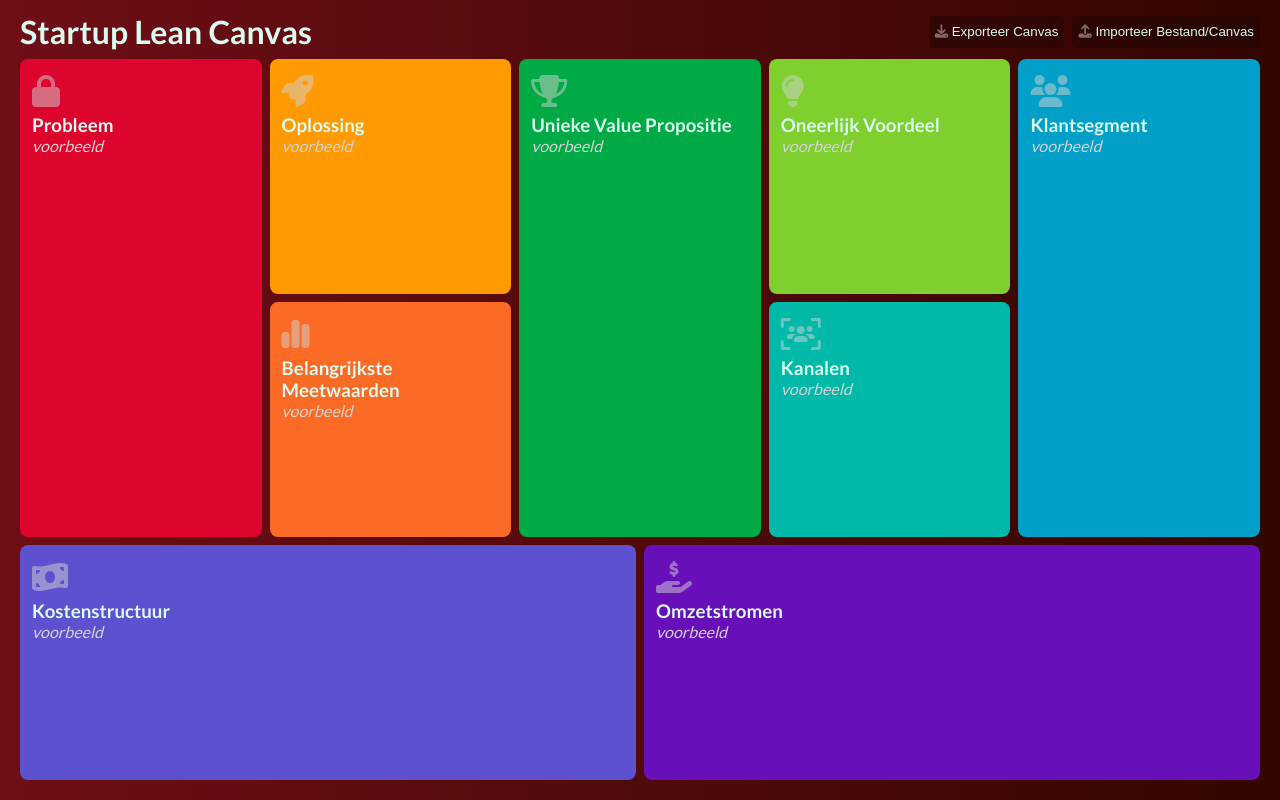
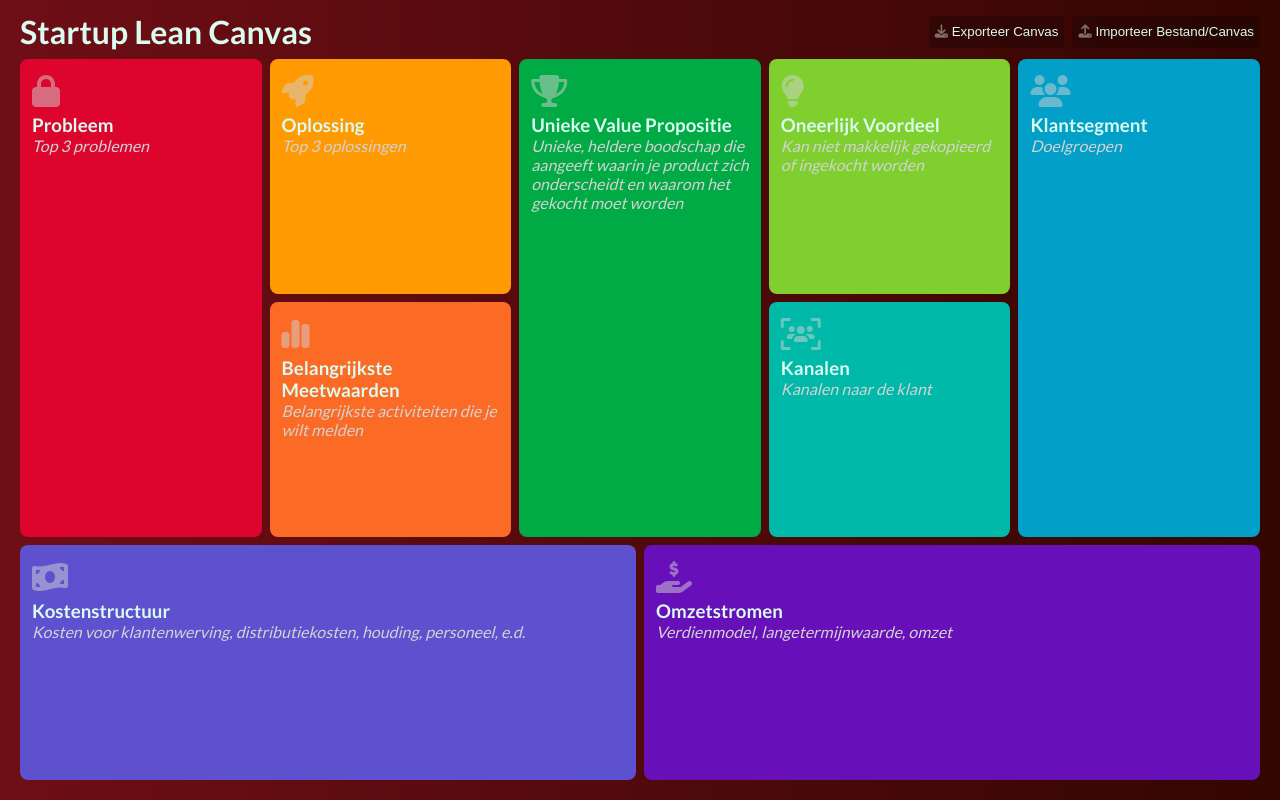
Before and after one commit to thoschuller/2.3-lean-canvas, a React (Vite) app: page / in a window 1280 px wide. Built offline with nearby package versions, Linux system fonts and the light colour scheme; the HTML template or start-up script is replaced by a standard one.

Commit message:
elementen info naar een extern bestand verplaatst beschrijvingen van elementen toegevoegd

```diff
--- a/src/Canvas.jsx
+++ b/src/Canvas.jsx
@@ -4,18 +4,7 @@ import BulletAdder from "./BulletAdder";
 import BulletRemover from './BulletRemover';
 import ElementPresentation from "./ElementPresentation";
 import { downloadAsJson } from "./helper";
-
-const elementen = {
-  probleem: { naam: "Probleem", beschrijving: "voorbeeld", icon: "lock" },
-  oplossing: { naam: "Oplossing", beschrijving: "voorbeeld", icon: "rocket" },
-  belangrijksteMeetwaarden: { naam: "Belangrijkste Meetwaarden", beschrijving: "voorbeeld", icon: "chart-simple" },
-  uvp: { naam: "Unieke Value Propositie", beschrijving: "voorbeeld", icon: "trophy" },
-  oneerlijkVoordeel: { naam: "Oneerlijk Voordeel", beschrijving: "voorbeeld", icon: "lightbulb" },
-  kanalen: { naam: "Kanalen", beschrijving: "voorbeeld", icon: "users-viewfinder" },
-  klantsegment: { naam: "Klantsegment", beschrijving: "voorbeeld", icon: "users" },
-  kostenstructuur: { naam: "Kostenstructuur", beschrijving: "voorbeeld", icon: "money-bill-wave" },
-  omzetstromen: { naam: "Omzetstromen", beschrijving: "voorbeeld", icon: "hand-holding-dollar" },
-};
+import { elementen } from './constants.jsx'
 
 class Canvas extends React.Component {
   constructor(props) {
--- /dev/null
+++ b/src/constants.jsx
@@ -0,0 +1,11 @@
+export const elementen = {
+    probleem: {naam: "Probleem", beschrijving: "Top 3 problemen", icon: "lock"},
+    oplossing: {naam: "Oplossing", beschrijving: "Top 3 oplossingen", icon: "rocket"},
+    belangrijksteMeetwaarden: {naam: "Belangrijkste Meetwaarden", beschrijving: "Belangrijkste activiteiten die je wilt melden", icon: "chart-simple"},
+    uvp: {naam: "Unieke Value Propositie", beschrijving: "Unieke, heldere boodschap die aangeeft waarin je product zich onderscheidt en waarom het gekocht moet worden", icon: "trophy"},
+    oneerlijkVoordeel: {naam: "Oneerlijk Voordeel", beschrijving: "Kan niet makkelijk gekopieerd of ingekocht worden", icon: "lightbulb"},
+    kanalen: {naam: "Kanalen", beschrijving: "Kanalen naar de klant", icon: "users-viewfinder"},
+    klantsegment: {naam: "Klantsegment", beschrijving: "Doelgroepen", icon: "users"},
+    kostenstructuur: {naam: "Kostenstructuur", beschrijving: "Kosten voor klantenwerving, distributiekosten, houding, personeel, e.d.", icon: "money-bill-wave"},
+    omzetstromen: {naam: "Omzetstromen", beschrijving: "Verdienmodel, langetermijnwaarde, omzet", icon: "hand-holding-dollar"},
+}
```
